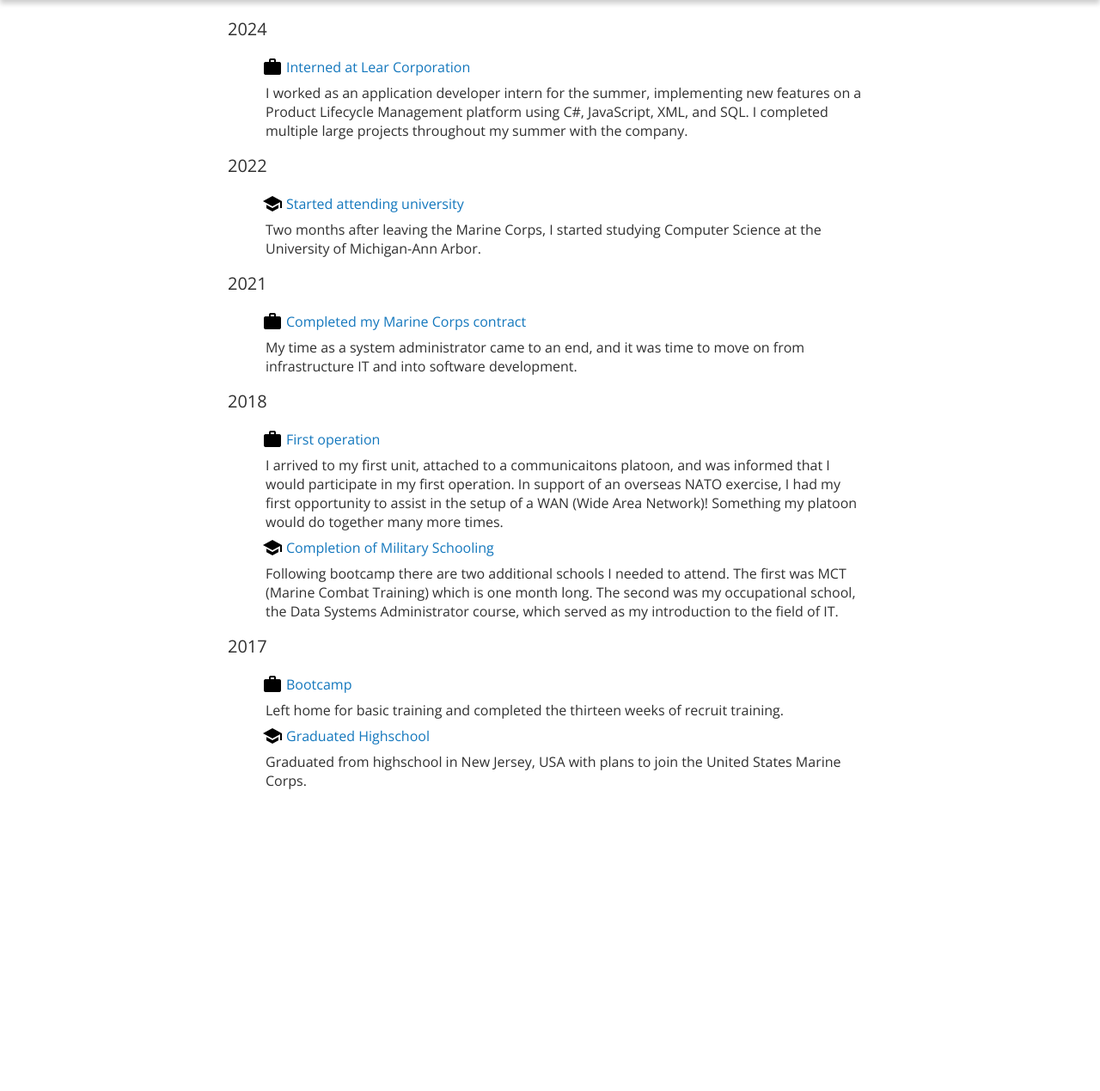
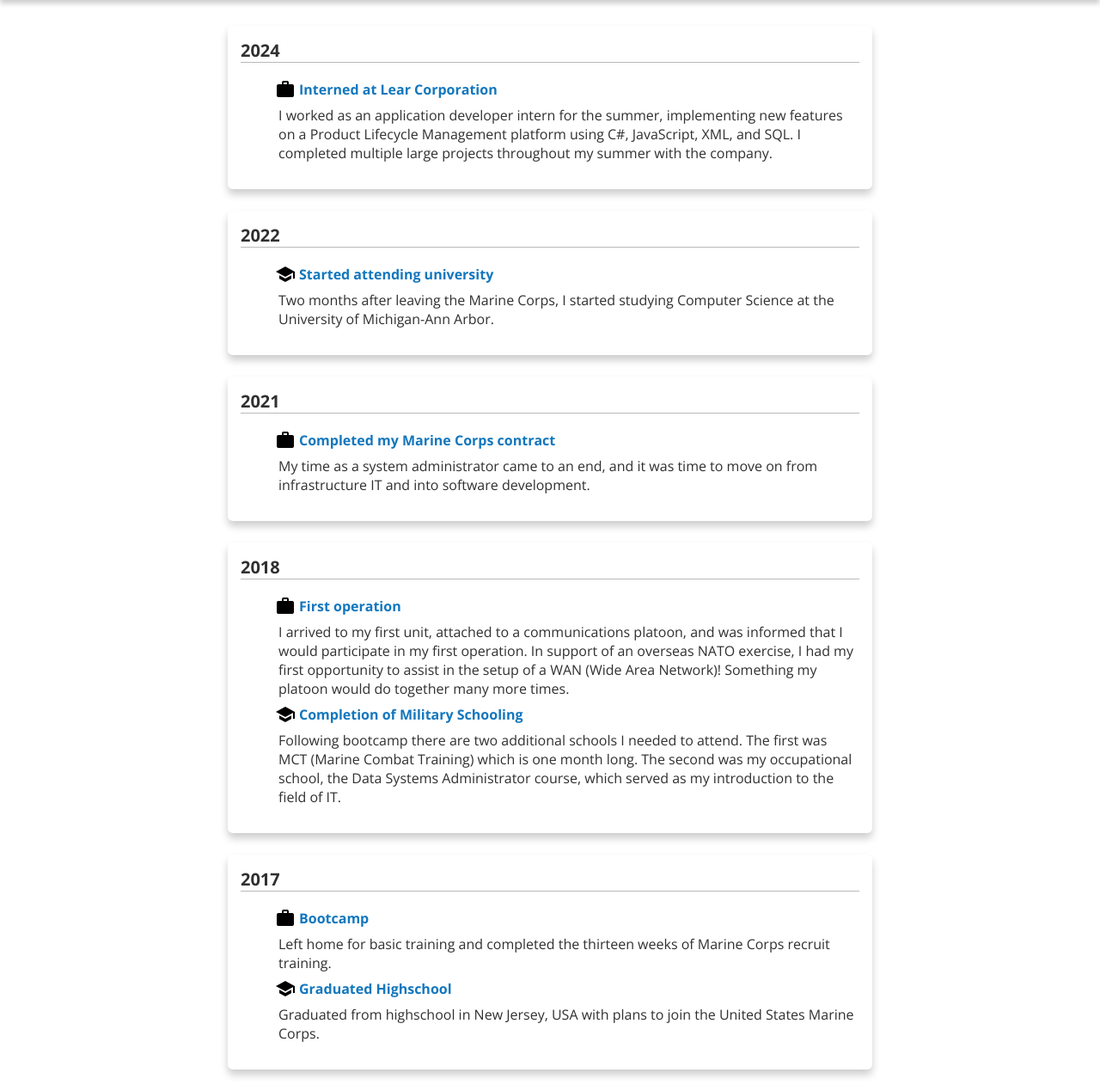
Before and after one commit to Erdi-H/portfolio, a Flask app: page /timeline in a window 1280 px wide. Shown: the part 48-1317 px from the top of the page at 86% size. Before the commit the page ends 966 px from the top, so only its background shows below. Run offline with Flask 2, Linux system fonts and the light colour scheme.

Commit message:
timeline adjustments

```diff
--- a/static/css/timeline.css
+++ b/static/css/timeline.css
@@ -2,13 +2,15 @@
   display: block;
   color: #303030;
   font-size: 20px;
+  font-weight: bold;
+  border-bottom: 1px solid rgb(185, 185, 185);
 }
 
 .title {
   color: #1377BD;
   font-size: 16px;
   margin: 4px;
-  font-weight: 500;
+  font-weight: 700;
 }
 
 .title:hover {
@@ -23,7 +25,7 @@
 }
 
 .container {
-  padding-top: 20px;
+  padding-top: 30px;
   display: flex;
   justify-content: center;
   max-width: 750px;
@@ -39,6 +41,21 @@
   list-style-type: none;
 }
 
+.year {
+  padding: 15px;
+  border-radius: 6px;
+  box-shadow: 0 6px 10px 0 rgba(0, 0, 0, 0.2);
+  transition: 0.3s ease-in-out;
+  margin-bottom: 25px;
+  position: relative;
+}
+
+.year:hover {
+  background-color: #ebffe6;
+  transform: scale(1.02);
+  box-shadow: 0 12px 20px rgba(0, 0, 0, 0.3);
+}
+
 @media only screen and (max-width: 800px) {
   .row {
     margin: 0px 20px 0px 20px;
--- a/static/files/timeline.json
+++ b/static/files/timeline.json
@@ -35,7 +35,7 @@
       {
         "icon": "work",
         "title": "First operation",
-        "content": "I arrived to my first unit, attached to a communicaitons platoon, and was informed that I would participate in my first operation. In support of an overseas NATO exercise, I had my first opportunity to assist in the setup of a WAN (Wide Area Network)! Something my platoon would do together many more times."
+        "content": "I arrived to my first unit, attached to a communications platoon, and was informed that I would participate in my first operation. In support of an overseas NATO exercise, I had my first opportunity to assist in the setup of a WAN (Wide Area Network)! Something my platoon would do together many more times."
       },
       {
         "icon": "school",
@@ -50,7 +50,7 @@
       {
         "icon": "work",
         "title": "Bootcamp",
-        "content": "Left home for basic training and completed the thirteen weeks of recruit training."
+        "content": "Left home for basic training and completed the thirteen weeks of Marine Corps recruit training."
       },
       {
         "icon": "school",
--- a/templates/timeline.html
+++ b/templates/timeline.html
@@ -9,7 +9,7 @@
 <div class="container">
     <div class="row">
         {% for year in timeline %}
-        <div class="col s12 m4 l8">
+        <div class="year">
             <span class="date">{{ year.year }}</span>
             <ul class="list">
                 {% for event in year.events %}
```
